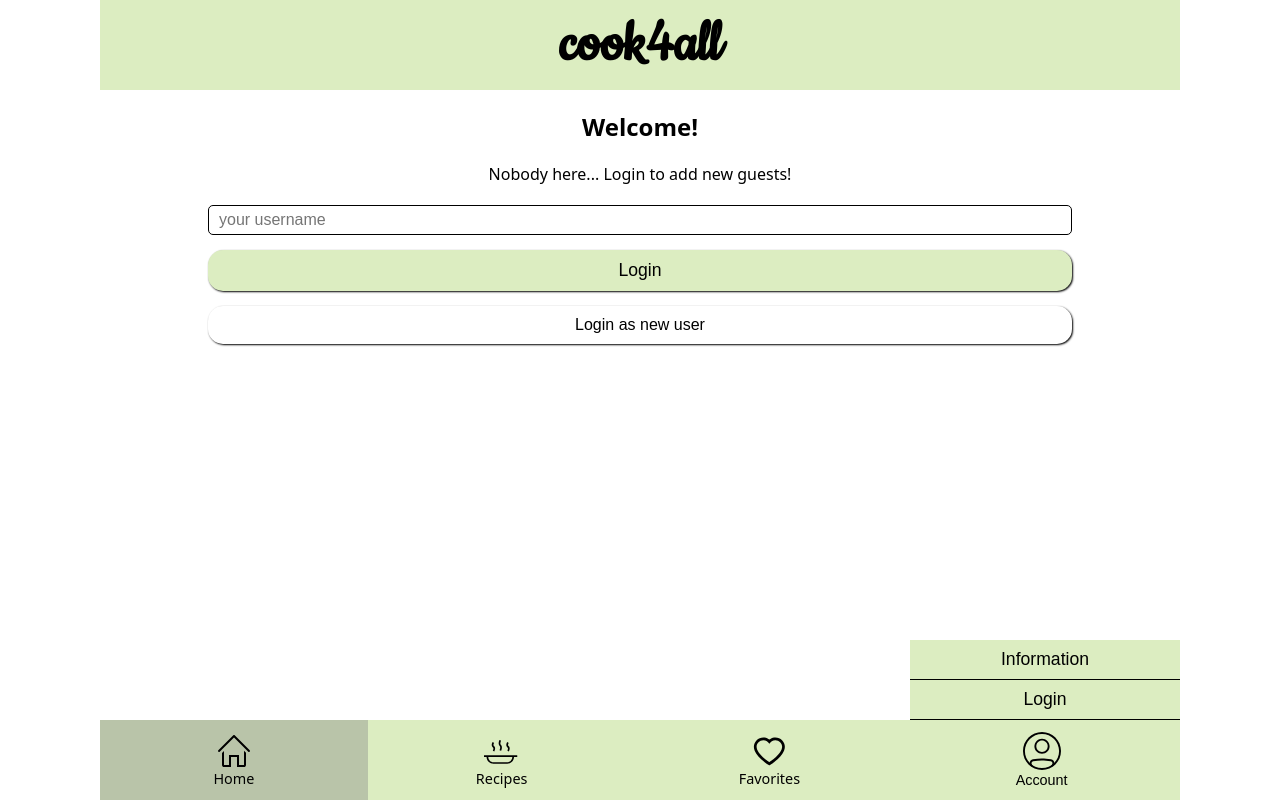
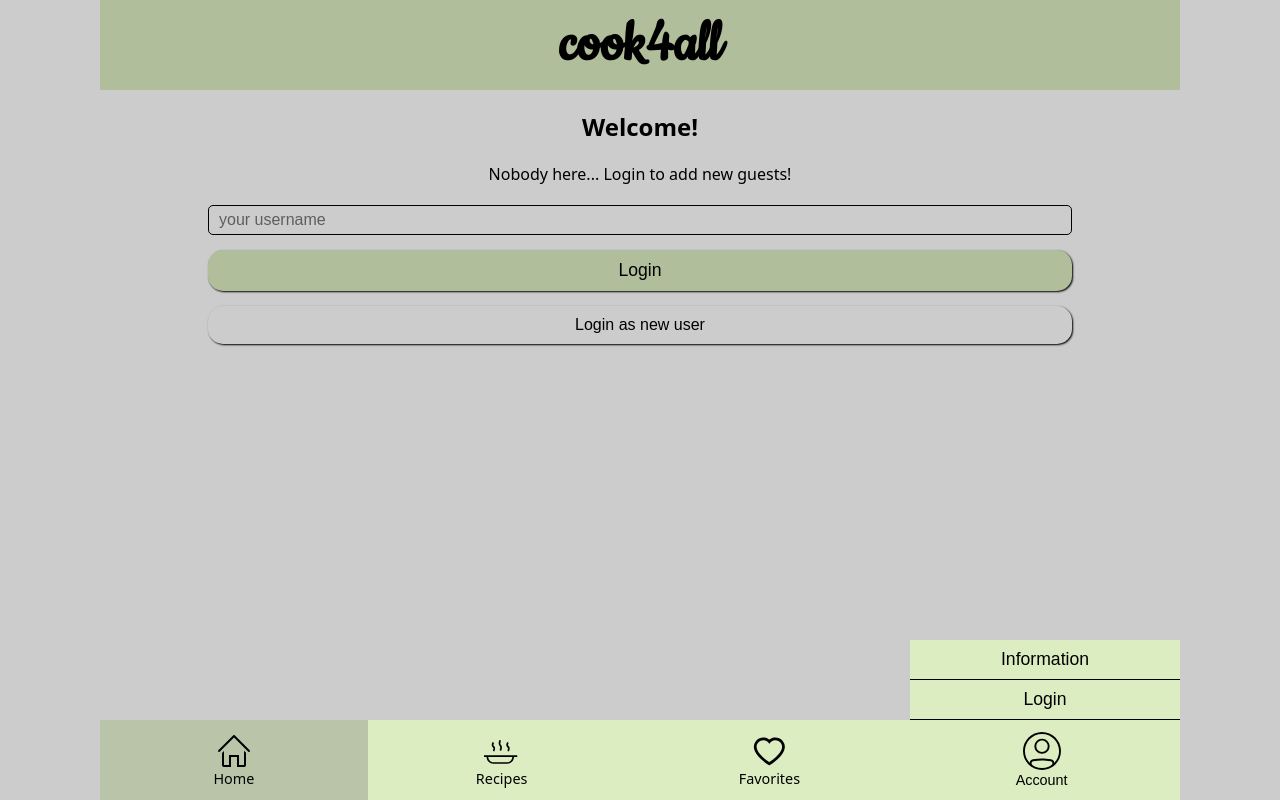
Before and after one commit to s-kond/capstone-cook4all, a React (Create React App) app: page / in a window 1280 px wide. Both pictures are taken after a click on the button "Account". Built offline with nearby package versions, Linux system fonts and the light colour scheme.

Commit message:
display number of changes add menuModal

```diff
--- a/src/components/NavBar.js
+++ b/src/components/NavBar.js
@@ -13,7 +13,8 @@ import { UserContext } from "../util/UserContext";
 export default function NavBar() {
   const [isInfoModalOpen, setIsInfoModalOpen] = useState(false);
   const [showTopBtn, setShowTopBtn] = useState(false);
-  const { isProfileMenuOpen, setIsProfileMenuOpen } = useContext(UserContext);
+  const { isProfileMenuOpen, setIsProfileMenuOpen, changesCounter } =
+    useContext(UserContext);
 
   useEffect(() => {
     window.addEventListener("scroll", () => {
@@ -34,6 +35,9 @@ export default function NavBar() {
 
   return (
     <>
+      {isProfileMenuOpen && (
+        <MenuModal onClick={() => setIsProfileMenuOpen(false)} />
+      )}
       <StyledNavBar>
         <StyledNavLink to="/" end>
           <img src={homeIcon} alt="Go to Home" />
@@ -51,6 +55,9 @@ export default function NavBar() {
           onClick={() => setIsProfileMenuOpen(!isProfileMenuOpen)}
         >
           <img src={userIcon} alt="user" />
+          {changesCounter > 0 && !isProfileMenuOpen && (
+            <ChangeIcon>{changesCounter}</ChangeIcon>
+          )}
           <p>Account</p>
         </StyledProfileButton>
         <ProfileMenu
@@ -109,6 +116,7 @@ const StyledNavLink = styled(NavLink)`
 `;
 
 const StyledProfileButton = styled.button`
+  position: relative;
   height: 80px;
   width: 100%;
   display: flex;
@@ -127,7 +135,6 @@ const StyledProfileButton = styled.button`
   p {
     margin-top: 2px;
     font-size: 0.9rem;
-    color: black;
   }
 `;
 
@@ -145,3 +152,23 @@ const StyledToTopButton = styled.button`
     transform: scale(1.1);
   }
 `;
+
+const ChangeIcon = styled.p`
+  position: absolute;
+  top: 3px;
+  right: 20px;
+  padding: 3px 8px;
+  border-radius: 50px;
+  background-color: lightcoral;
+  color: white;
+`;
+
+const MenuModal = styled.div`
+  background-color: rgba(0, 0, 0, 0.2);
+  width: 100%;
+  height: 100%;
+  top: 50%;
+  left: 50%;
+  transform: translate(-50%, -50%);
+  position: absolute;
+`;
```
